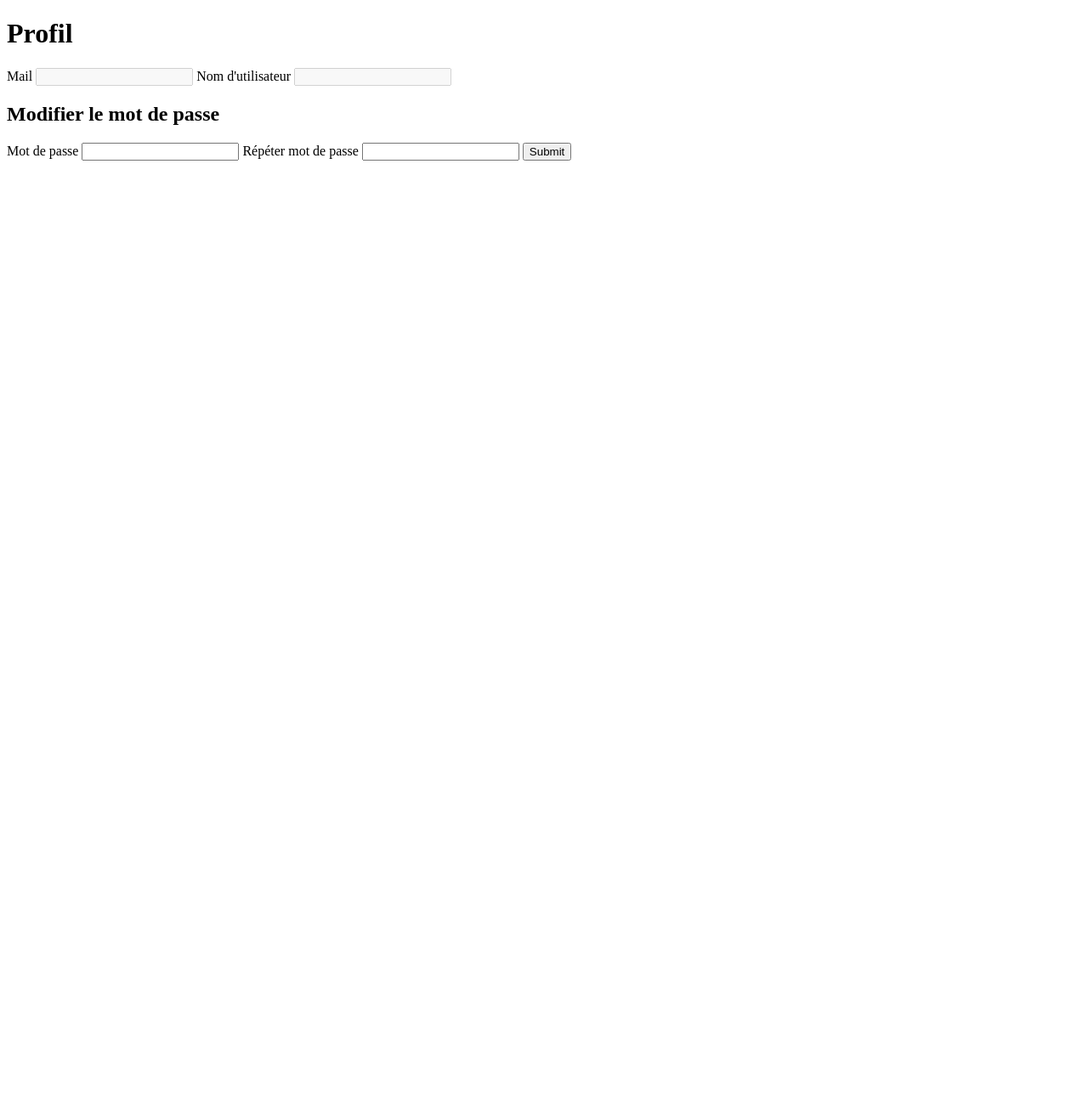
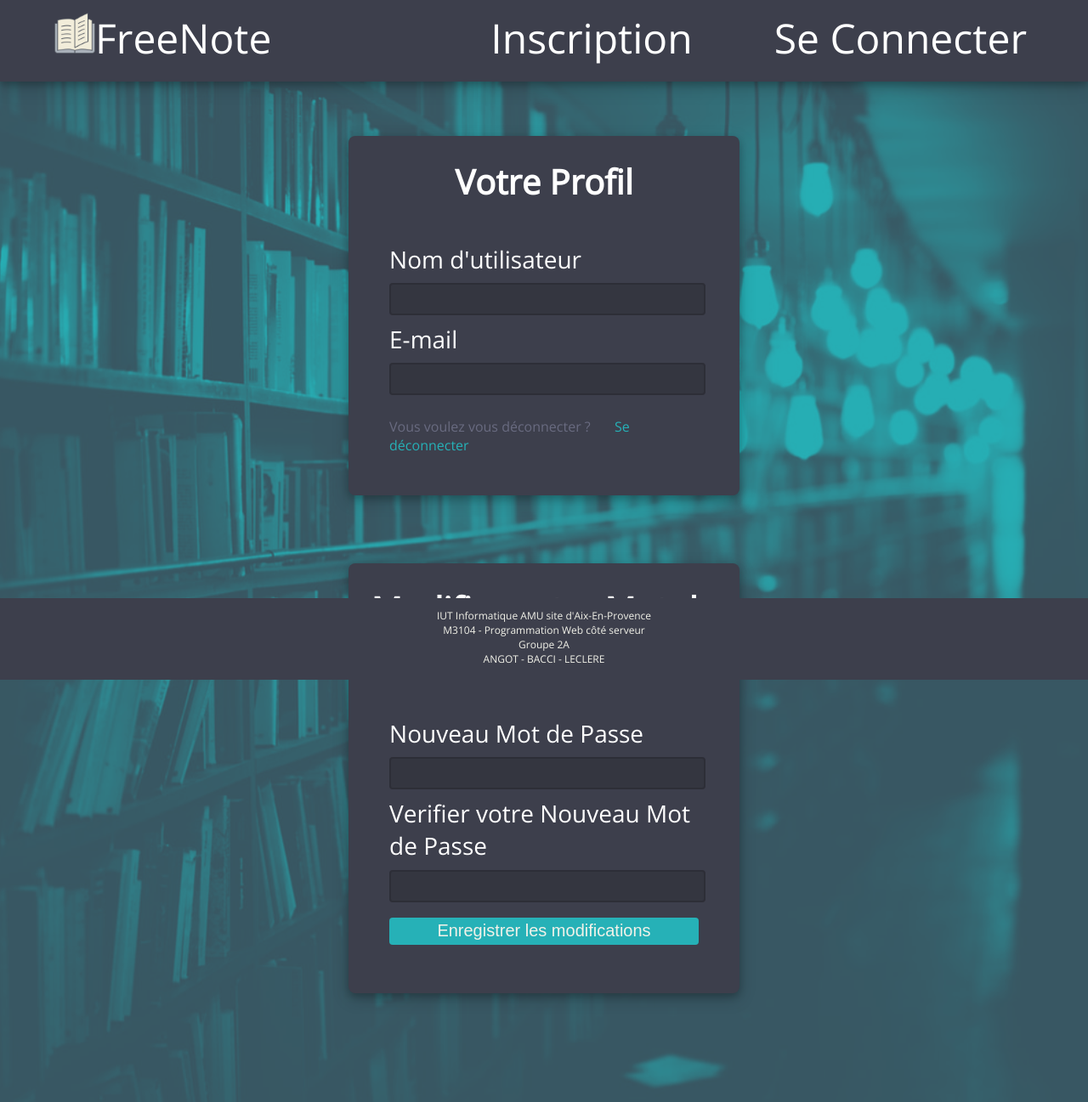
Before and after one commit to Marethyun/php-projet, a PHP site: template view/profile.php in a window 1280 px wide. Shown: the whole page at 85% size. Before the commit the page ends 189 px from the top, so only its background shows below. Run offline with PHP 8.4, Linux system fonts and the light colour scheme; the template is opened without the code that fills it, so the values that code supplies are empty; some libraries are stand-ins or nearby versions.

Commit message:
Worked on profile

```diff
--- a/view/profile.php
+++ b/view/profile.php
@@ -2,42 +2,44 @@
 $user = $GLOBALS[DATASET_ENTRY]['user'];
 ?>
 <!DOCTYPE html>
-<html lang="en">
+<html lang="fr">
     <head>
-        <title>Profil</title>
+        <title>Freenote - Profil</title>
+        <?php include_once 'head.php' ?>
     </head>
+
     <body>
-    <?php if (isset($GLOBALS[DATASET_ENTRY]['error'])) { ?>
-        <p style="color: red"><?= $GLOBALS[DATASET_ENTRY]['error'] ?></p>
-    <?php } ?>
+    <?php include_once 'header.php' ?>
 
-    <?php if (isset($GLOBALS[DATASET_ENTRY]['success'])) { ?>
-        <p style="color: green"><?= $GLOBALS[DATASET_ENTRY]['success'] ?></p>
-    <?php } ?>
-        <h1>Profil</h1>
+    <main>
+        <div class="box">
+            <h1 class="hform">Votre Profil</h1>
+            <div class="profilform">
+                <label for="username">Nom d'utilisateur</label>
+                <input type="text" name="username" id="username" value="<?= $user->username ?>" disabled/>
 
-        <label>
-            Mail
-            <input type="email" value="<?= $user->email ?>" disabled>
-        </label>
+                <label for="email">E-mail</label>
+                <input type="email" name="email" id="email" value="<?= $user->username ?>" disabled/>
 
-        <label>
-            Nom d'utilisateur
-            <input type="text" value="<?= $user->username ?>" disabled>
-        </label>
+                <p class="textchangementform">Vous voulez vous déconnecter ? <a class="changementformulaire" href="<?= \core\Router::getInstance()->routeUri(ROUTE_DISCONNECT) ?>">Se déconnecter</a></p>
+            </div>
+        </div>
 
-        <h2>Modifier le mot de passe</h2>
-        <form action="<?= \core\Router::getInstance()->routeUri(ROUTE_PROFILE) ?>" method="post">
-            <label>
-                Mot de passe
-                <input type="password" name="password">
-            </label>
+        <div class="box">
+            <h1 class="hform">Modifier votre Mot de Passe</h1>
+            <form class="modifmdpform" action="<?= \core\Router::getInstance()->routeUri(ROUTE_PROFILE) ?>" method="POST">
+                <label for="password">Nouveau Mot de Passe</label>
+                <input type="password" name="password" id="password"/>
 
-            <label>
-                Répéter mot de passe
-                <input type="password" name="password_repeat">
-            </label>
-            <input type="submit">
-        </form>
+                <label for="password2">Verifier votre Nouveau Mot de Passe</label>
+                <input type="password" name="password_repeat" id="password2"/>
+
+                <input type="submit" name="action" value="Enregistrer les modifications" id="mailer">
+            </form>
+        </div>
+    </main>
+
+    <?php include_once 'footer.php' ?>
+
     </body>
 </html>
```
